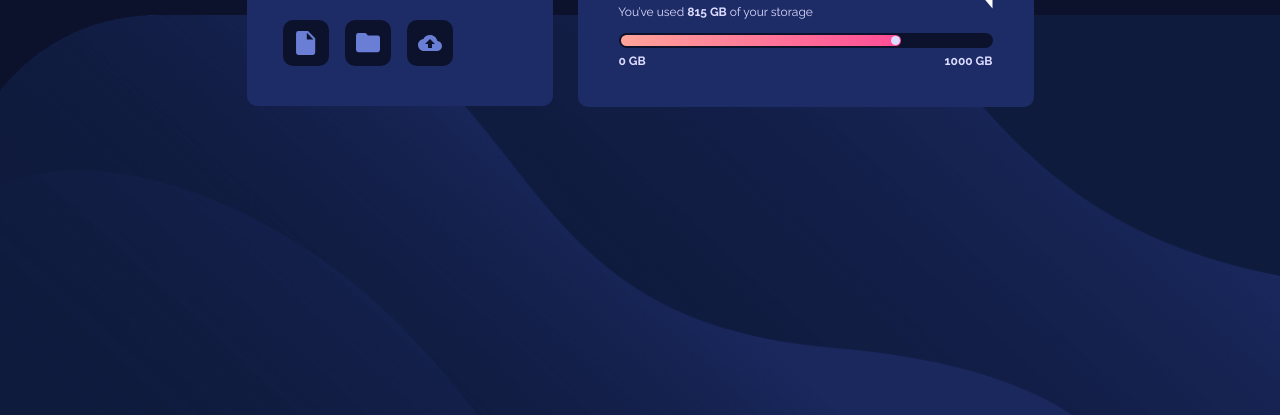
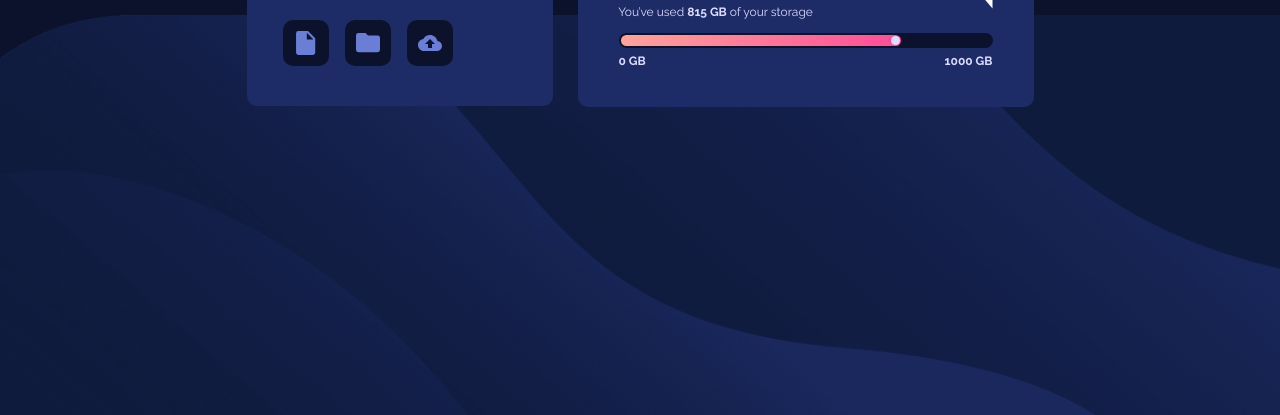
Before and after one commit to Samrojas98/fylo, a plain HTML site: page index.html in a window 1280 px wide. Shown: the part 385-800 px from the top of the page. Drawn offline with Linux system fonts and the light colour scheme.

Commit message:
Update styles.css

```diff
--- a/styles.css
+++ b/styles.css
@@ -15,7 +15,7 @@ body{
     background-image: url(images/bg-desktop.png);
     background-repeat: no-repeat;
     background-position: bottom;
-    background-size: 1366px 50%;
+    background-size: 1440px 50%;
     min-height: 100%;
     background-color: hsl(229, 57%, 11%);
     font-size: 12px;
```
